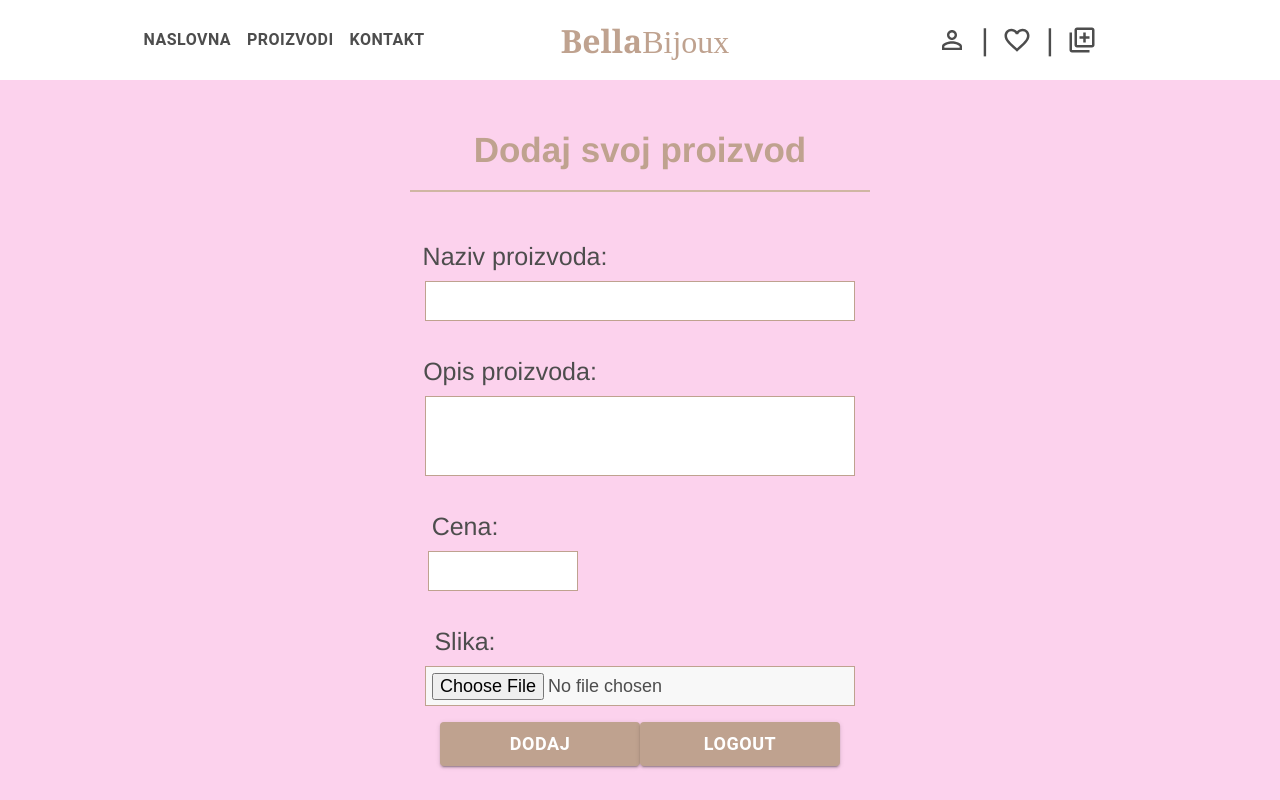
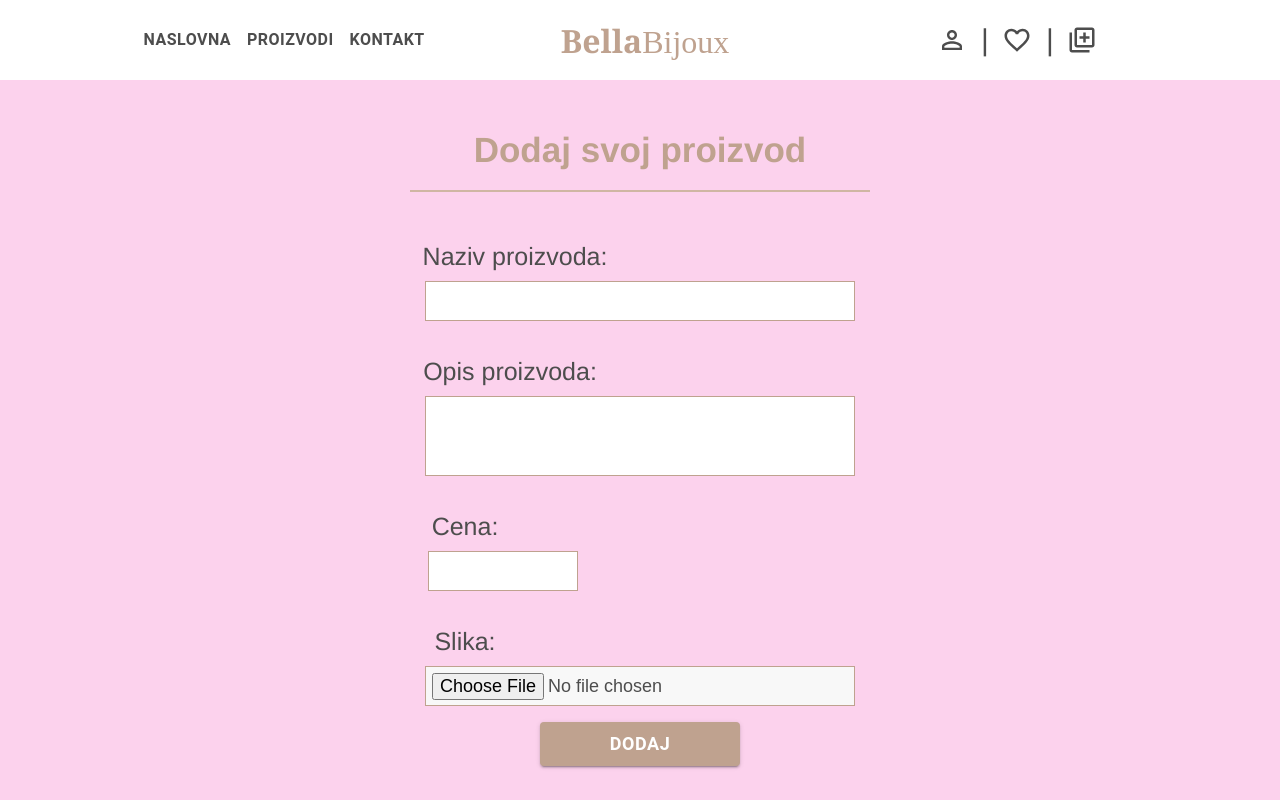
Before and after one commit to SaraMecinovic1/BellaBijoux, a React (Create React App) app: page /dodajProizvod in a window 1280 px wide. Built offline with nearby package versions, Linux system fonts and the light colour scheme; no server answers.

Commit message:
project is done

```diff
--- a/src/firebase.js
+++ b/src/firebase.js
@@ -7,8 +7,6 @@ import {
   addDoc,
   getDoc,
   doc,
-  updateDoc,
-  deleteDoc,
 } from "firebase/firestore";
 import {
   getAuth,
--- a/src/pages/Add/Add.js
+++ b/src/pages/Add/Add.js
@@ -5,7 +5,6 @@ import Nav from "../../nav bar/nav";
 import { Formik } from "formik";
 import * as yup from "yup";
 import { addItem } from "../../firebase";
-import { logout } from "../../firebase";
 import storage from "../../firebase";
 import { useState } from "react";
 
@@ -32,7 +31,6 @@ const Add = () => {
   const [isLoading, setIsLoading] = useState(false);
   const formikRef = useRef(null);
   const [file, setFile] = useState("");
-  const [downloadUrl, setDownloadUrl] = useState("");
 
   const handleUpload = async () => {
     const storageRef = ref(storage, file.name);
@@ -199,25 +197,7 @@ const Add = () => {
                       Dodaj
                     </Button>
 
-                    <Button
-                      sx={{
-                        backgroundColor: " rgba(191, 162, 143)",
-                        fontSize: 18,
-                        fontWeight: "bold",
-                        width: "200px",
-                        "&:hover": {
-                          color: myColor,
-                          backgroundColor: " rgba(191, 162, 143)",
-                        },
-                        "&:active": {
-                          color: myColor,
-                          backgroundColor: " rgba(191, 162, 143)",
-                        },
-                      }}
-                      variant="contained"
-                      onClick={logout}>
-                      LOGOUT
-                    </Button>
+
                   </div>
                 </Grid>
               </Grid>
--- a/src/pages/All/all.js
+++ b/src/pages/All/all.js
@@ -4,10 +4,9 @@ import Nav from "../../nav bar/nav";
 import { Grid } from "@mui/material";
 import FavoriteBorderIcon from "@mui/icons-material/FavoriteBorder";
 import "./all.css";
-import { useNavigate, useParams } from "react-router-dom";
-import { useDispatch, useSelector } from "react-redux";
+import { useNavigate } from "react-router-dom";
+import { useDispatch } from "react-redux";
 import { itemSlice } from "../../store/itemSlice";
-import Slika from "../Pocetna/slike/charm.jpg";
 
 const All = () => {
   const [Item, setItem] = useState([]);
@@ -15,7 +14,6 @@ const All = () => {
 
   const navigate = useNavigate();
   const dispatch = useDispatch();
-  const itemState = useSelector((state) => state.item);
 
   const addToFavorites = (item) => {
     dispatch(itemSlice.actions.setFavorite(item));
--- a/src/pages/Favorites/favorites.js
+++ b/src/pages/Favorites/favorites.js
@@ -1,11 +1,10 @@
-import React, { useState } from "react";
+import React from "react";
 import Nav from "../../nav bar/nav";
 import FavoriteBorderIcon from "@mui/icons-material/FavoriteBorder";
 import ShoppingBagIcon from "@mui/icons-material/ShoppingBag";
 import "./favorites.css";
 import Button from "@mui/material/Button";
 import { useNavigate } from "react-router-dom";
-import Slika from "../Pocetna/slike/charm.jpg";
 import DeleteForeverIcon from "@mui/icons-material/DeleteForever";
 import { useDispatch, useSelector } from "react-redux";
 import { itemSlice } from "../../store/itemSlice";
--- a/src/pages/Login /login.js
+++ b/src/pages/Login /login.js
@@ -19,7 +19,6 @@ const Shema = yup.object({
     .max(50, "Lozinka mora da ima najvise 50 karaktera"),
 });
 const Login = () => {
-  const [state, setState] = useState(true);
   const [isLoading, setIsLoading] = useState(false);
   const navigate = useNavigate();
 
--- a/src/pages/Pocetna/pocetna.js
+++ b/src/pages/Pocetna/pocetna.js
@@ -1,12 +1,11 @@
-import React, { useEffect, useState } from "react";
+import React, { useState } from "react";
 import Nav from "../../nav bar/nav";
 import FavoriteBorderIcon from "@mui/icons-material/FavoriteBorder";
 import GlavnaSlika from "./glavna.jpg";
 import "./pocetna.css";
-import { db } from "../../firebase";
-import { useNavigate, useParams } from "react-router-dom";
+import { useNavigate } from "react-router-dom";
 import { Grid } from "@mui/material";
-import { useDispatch, useSelector } from "react-redux";
+import { useDispatch } from "react-redux";
 import { itemSlice } from "../../store/itemSlice";
 import PrstenSlika from "./slike/prsten.jpg";
 import Button from "@mui/material/Button";
@@ -22,7 +21,7 @@ const Pocetna = () => {
     console.log("Dodato u favorite ");
   };
 
-  const [recommendedDocuments, setRecommendedDocuments] = useState([]);
+  const [recommendedDocuments ] = useState([]);
 
   return (
     <div className="pocetnaPage">
--- a/src/pages/Signup/signup.js
+++ b/src/pages/Signup/signup.js
@@ -16,7 +16,7 @@ const Schema = yup.object({
 
   });
 const Signup = () => {
-  const [state, setState] = useState(true);
+
   const [isLoading, setIsLoading] = useState(false);
 
   const navigate = useNavigate();
```
Also changed, not shown: src/pages/Details/details.js (+4 -4 lines).
